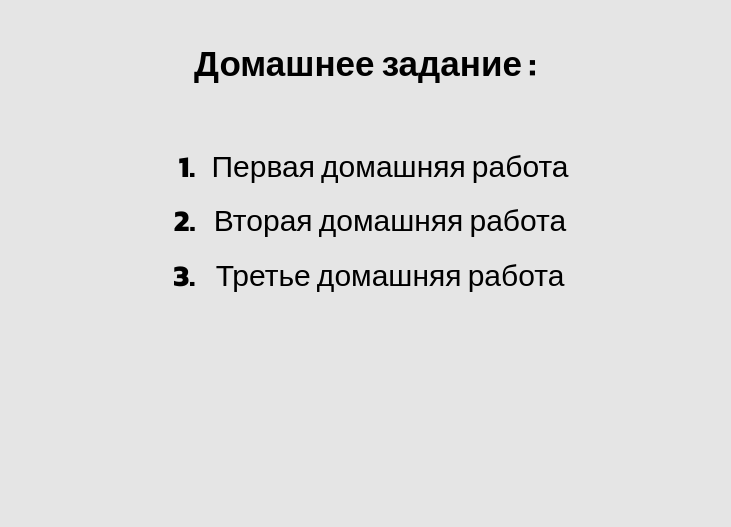
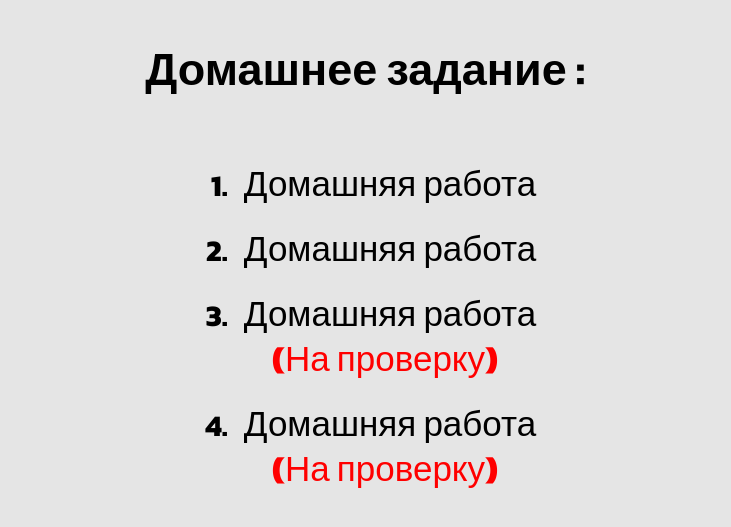
Before and after one commit to OJIer1989/ProgAcademy, a plain HTML site: page index.html in a window 1280 px wide. Shown: the part 857-1384 px from the top of the page, without its empty margins (275-1006 px from the left). Before the commit the page ends 1286 px from the top, so only its background shows below. Drawn offline with Linux system fonts and the light colour scheme.

Commit message:
ProgAcademy

```diff
--- a/css/main.css
+++ b/css/main.css
@@ -72,7 +72,7 @@ a {
 }
 
 .head-info {
-  font-size: 35px;
+  font-size: 45px;
   margin-bottom: 50px;
 }
 
@@ -82,9 +82,13 @@ a {
 }
 
 .homework-link {
-  font-size: 30px;
+  font-size: 35px;
+  line-height: 45px;
   margin-left: 10px;
   margin-bottom: 20px;
+}
+.homework-link>span{
+  color: red;
 }
 
 .homework-link::marker {
--- a/index.html
+++ b/index.html
@@ -31,13 +31,16 @@
      <div class="my-homework">
       <ol>
         <li>
-          <a class="homework-link"  href="https://github.com/OJIer1989/homeWork" target="_blank">Первая домашняя работа</a>
+          <a class="homework-link"  href="https://github.com/OJIer1989/homeWork" target="_blank">Домашняя работа</a>
         </li>
         <li>
-          <a class="homework-link" target="_blank" href="https://github.com/OJIer1989/homeWork2">Вторая домашняя работа</a>
+          <a class="homework-link" target="_blank" href="https://github.com/OJIer1989/homeWork2">Домашняя работа</a>
         </li>
         <li>
-          <a class="homework-link" target="_blank" href="https://github.com/OJIer1989/simple-lending">Третье домашняя работа</a>
+          <a class="homework-link" target="_blank" href="https://github.com/OJIer1989/simple-lending">Домашняя работа <br><span>(На проверку)</span></a>
+        </li>
+        <li>
+          <a class="homework-link" href="https://github.com/OJIer1989/circuit">Домашняя работа <br><span>(На проверку)</span></a>
         </li>
       </ol>
      </div>
```
